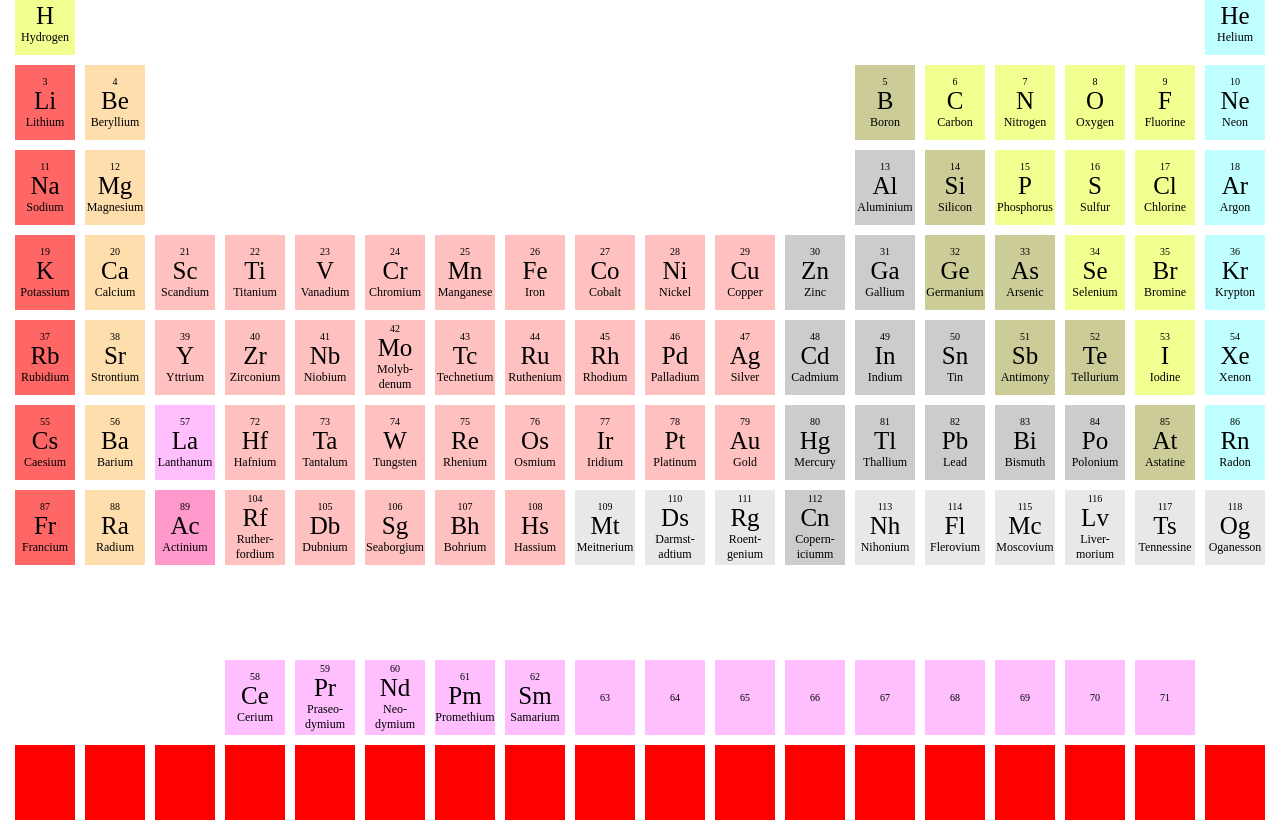
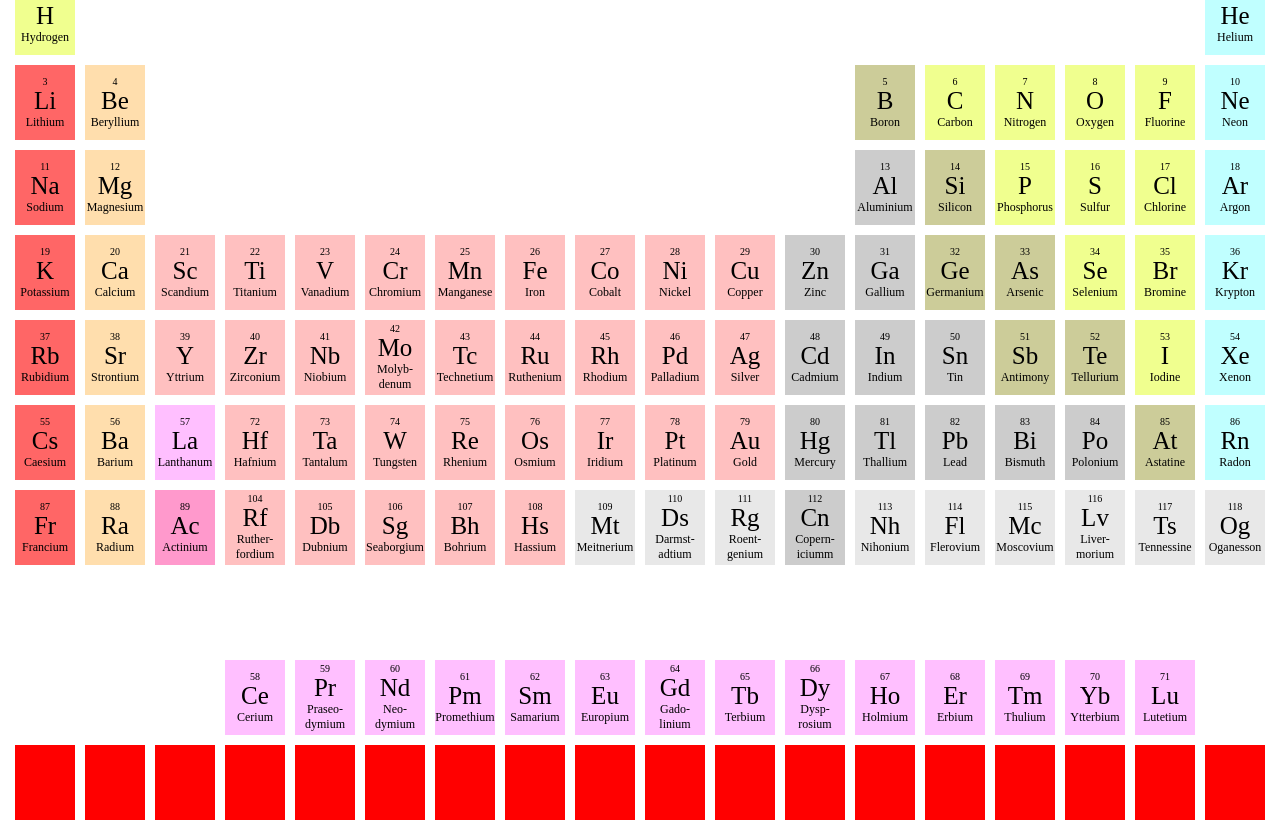
Before and after one commit to marselgray/periodic-table, a website: page index.html in a window 1280 px wide. Drawn offline with Linux system fonts and the light colour scheme.

Commit message:
✨ Build: 9th row

```diff
--- a/index.html
+++ b/index.html
@@ -6,13 +6,11 @@
 
 	<meta name="description" content="CSS Grid Periodic Table of Elements">
 	<meta name="keywords" content="CSS Grid Periodic Table of Elements">
-
 	<meta itemprop='keywords' name='keywords' content="CSS Grid Periodic Table of Elements">
 	<meta itemprop="description" name="description" content="CSS Grid Periodic Table of Elements">
 
 	<link rel="stylesheet" href="./assets/css/main.css">
 	<link rel="shortcut icon" type="image/png" href="images/favicon.png">
-
 
 	<!-- Facebook meta data -->
 	<meta property="og:title" content="CSS Grid Periodic Table of Elements">
@@ -584,48 +582,48 @@
 		</div>
 		<div class="grid--box purple--light">
 			<div class="element--number element--one"></div>
-			<div class="element--name"></div>
-			<div class="element--name__full"></div>
+			<div class="element--name">Eu</div>
+			<div class="element--name__full">Europium</div>
 		</div>
 		<div class="grid--box purple--light">
 			<div class="element--number element--one"></div>
-			<div class="element--name"></div>
-			<div class="element--name__full"></div>
+			<div class="element--name">Gd</div>
+			<div class="element--name__full">Gado- linium</div>
 		</div>
 		<div class="grid--box purple--light">
 			<div class="element--number element--one"></div>
-			<div class="element--name"></div>
-			<div class="element--name__full"></div>
+			<div class="element--name">Tb</div>
+			<div class="element--name__full">Terbium</div>
 		</div>
 		<div class="grid--box purple--light">
 			<div class="element--number element--one"></div>
-			<div class="element--name"></div>
-			<div class="element--name__full"></div>
+			<div class="element--name">Dy</div>
+			<div class="element--name__full">Dysp- rosium</div>
 		</div>
 		<div class="grid--box purple--light">
 			<div class="element--number element--one"></div>
-			<div class="element--name"></div>
-			<div class="element--name__full"></div>
+			<div class="element--name">Ho</div>
+			<div class="element--name__full">Holmium</div>
 		</div>
 		<div class="grid--box purple--light">
 			<div class="element--number element--one"></div>
-			<div class="element--name"></div>
-			<div class="element--name__full"></div>
+			<div class="element--name">Er</div>
+			<div class="element--name__full">Erbium</div>
 		</div>
 		<div class="grid--box purple--light">
 			<div class="element--number element--one"></div>
-			<div class="element--name"></div>
-			<div class="element--name__full"></div>
+			<div class="element--name">Tm</div>
+			<div class="element--name__full">Thulium</div>
 		</div>
 		<div class="grid--box purple--light">
 			<div class="element--number element--one"></div>
-			<div class="element--name"></div>
-			<div class="element--name__full"></div>
+			<div class="element--name">Yb</div>
+			<div class="element--name__full">Ytterbium</div>
 		</div>
 		<div class="grid--box purple--light">
 			<div class="element--number element--one"></div>
-			<div class="element--name"></div>
-			<div class="element--name__full"></div>
+			<div class="element--name">Lu</div>
+			<div class="element--name__full">Lutetium</div>
 		</div>
 		<div class="grid--box white"></div>
 
```
